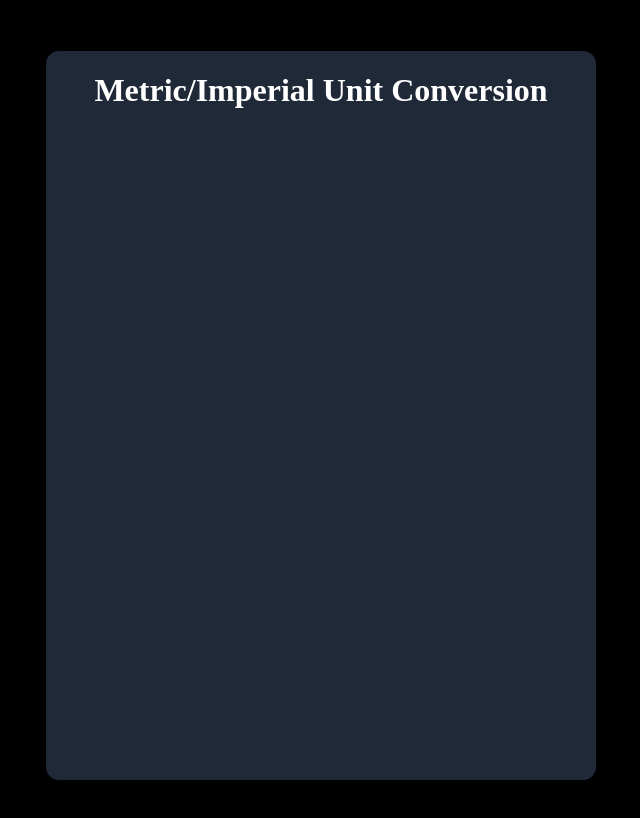
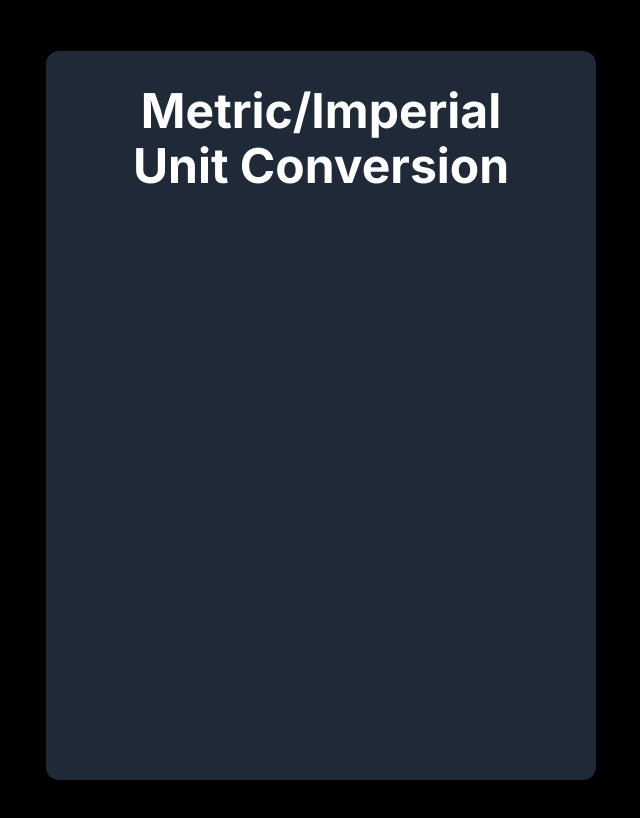
Before and after one commit to ricisonthelake/unit-converter, a plain HTML site: page index.html in a window 1280 px wide. Shown: the whole page, without its empty margins (319-959 px from the left). Drawn offline with nearby package versions, Linux system fonts and the light colour scheme; files whose address does not match are found by name.

Commit message:
early commit

```diff
--- a/css/index.css
+++ b/css/index.css
@@ -1,3 +1,8 @@
+:root {
+    font-family: "Inter", sans-serif;
+    font-size: 16px;
+}
+
 body {
     margin: 0;
     background-color: black;
@@ -14,3 +19,15 @@ body {
     text-align: center;
     color: white
 }
+
+h1 {
+    font-size: 2rem;
+}
+
+
+
+@media (min-width: 481px) {
+    h1 {
+        font-size: 3rem;
+    }
+}
--- a/index.html
+++ b/index.html
@@ -7,12 +7,14 @@
     <meta name="viewport" content="width=device-width, initial-scale=1.0">
     <title>Unit Converter</title>
     <link rel="stylesheet" href="https://cdnjs.cloudflare.com/ajax/libs/normalize/8.0.1/normalize.css">
+    <link href="https://fonts.googleapis.com/css2?family=Inter:wght@300;400;500;600;700;800;900&display=swap"
+        rel="stylesheet">
     <link rel="stylesheet" href="css/index.css">
 </head>
 
 <body>
     <div class="container">
-        <h1>Metric/Imperial Unit Conversion</h1>
+        <h1>Metric/Imperial<br>Unit Conversion</h1>
     </div>
     <script src="index.js"></script>
 </body>
```
